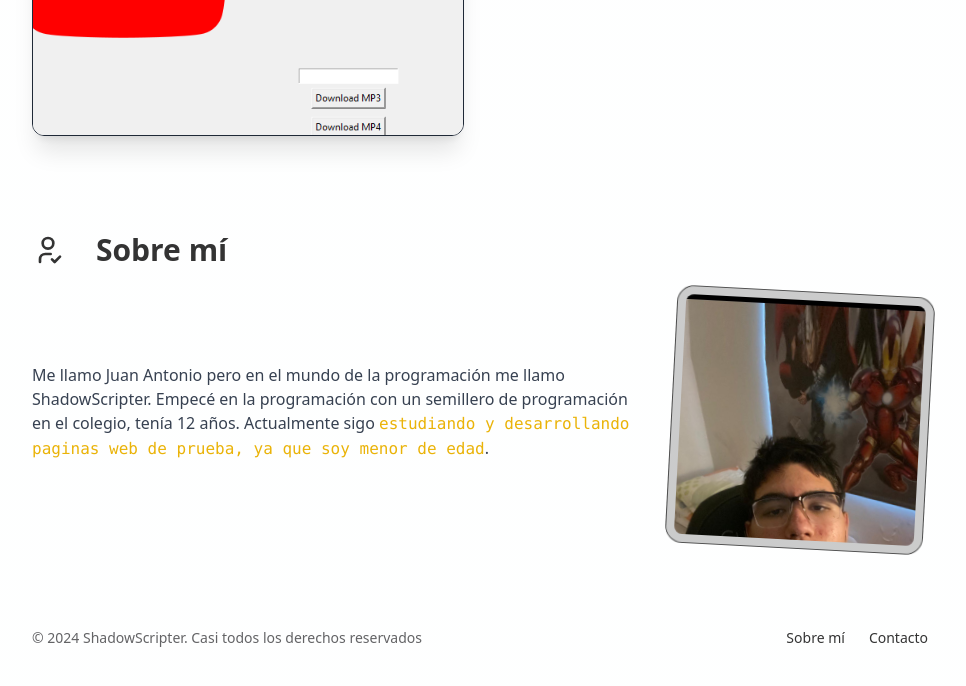
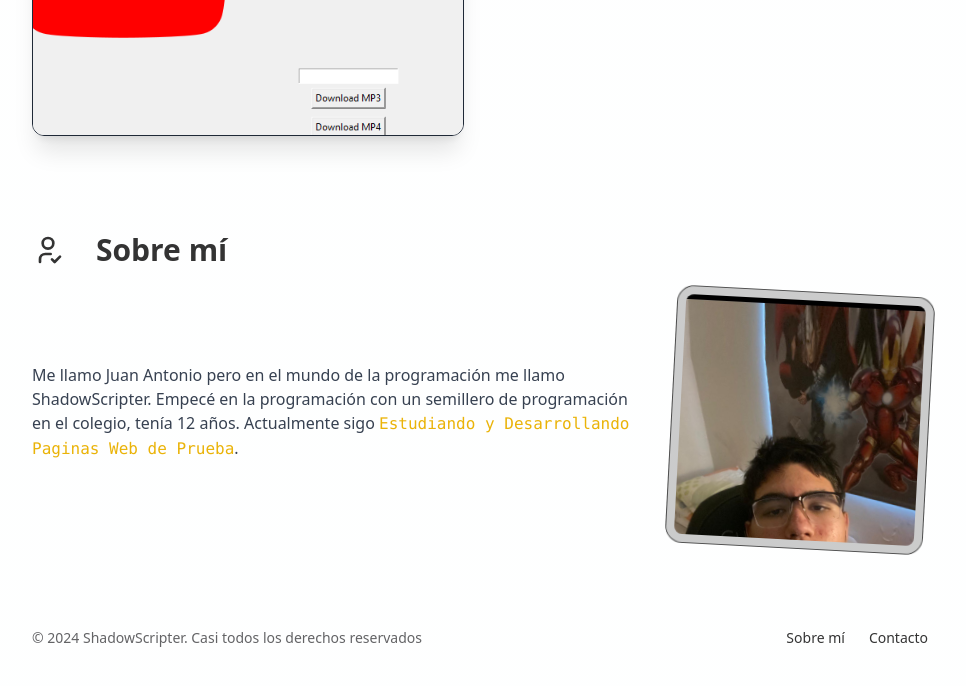
Before and after one commit to shad0wscr1pt3r/MyPorfolio, an Astro site: page / in a window 1280 px wide. Shown: the part 1700-2386 px from the top of the page, without its empty margins (160-1126 px from the left). Built offline with nearby package versions, Linux system fonts and the light colour scheme; Astro itself is replaced by a stand-in of ours.

Commit message:
Hubo un cambio

```diff
--- a/src/components/AboutMe.astro
+++ b/src/components/AboutMe.astro
@@ -12,8 +12,7 @@ const personalImageAlt = "Miguel Ángel";
       Me llamo Juan Antonio pero en el mundo de la programación me llamo
       ShadowScripter. Empecé en la programación con un semillero de programación
       en el colegio, tenía 12 años. Actualmente sigo <strong
-        >estudiando y desarrollando paginas web de prueba, ya que soy menor de
-        edad</strong
+        >Estudiando y Desarrollando Paginas Web de Prueba</strong
       >.
     </p>
   </div>
```
